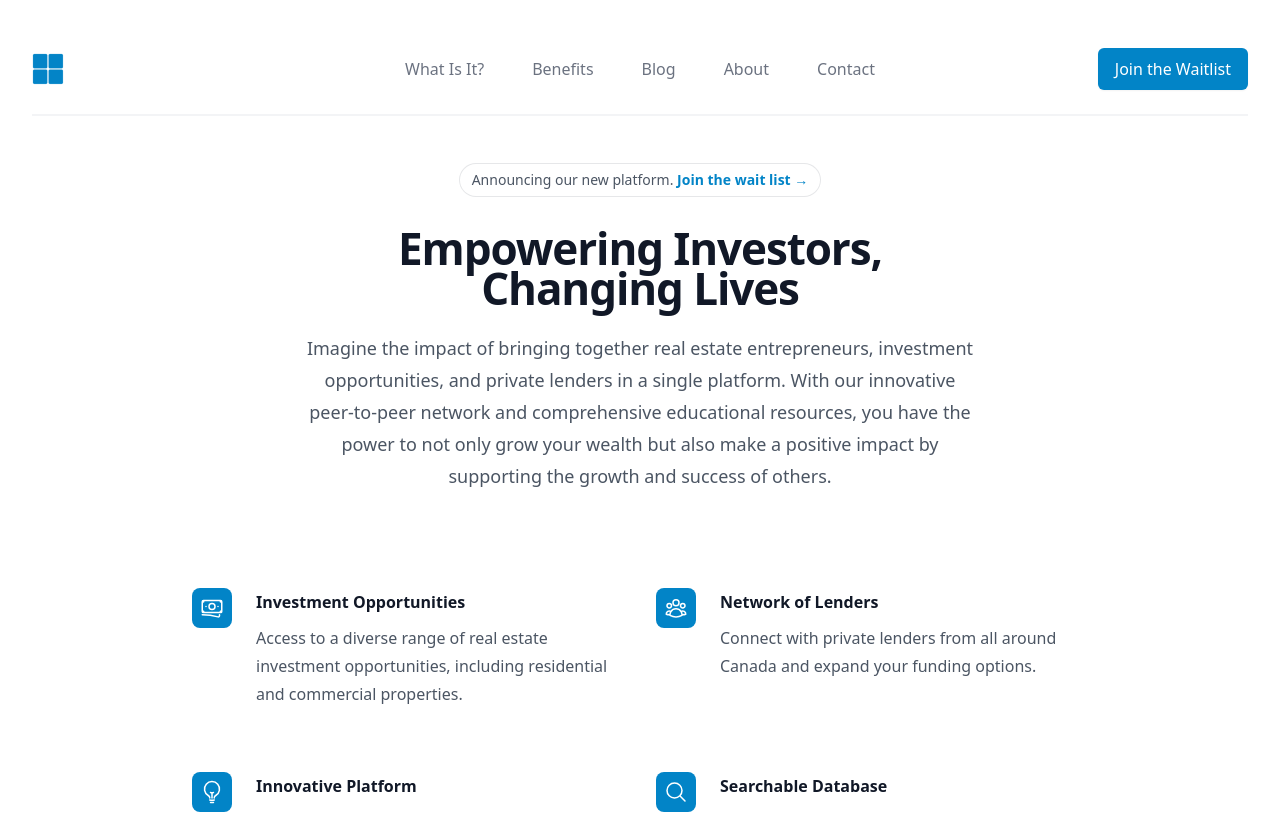
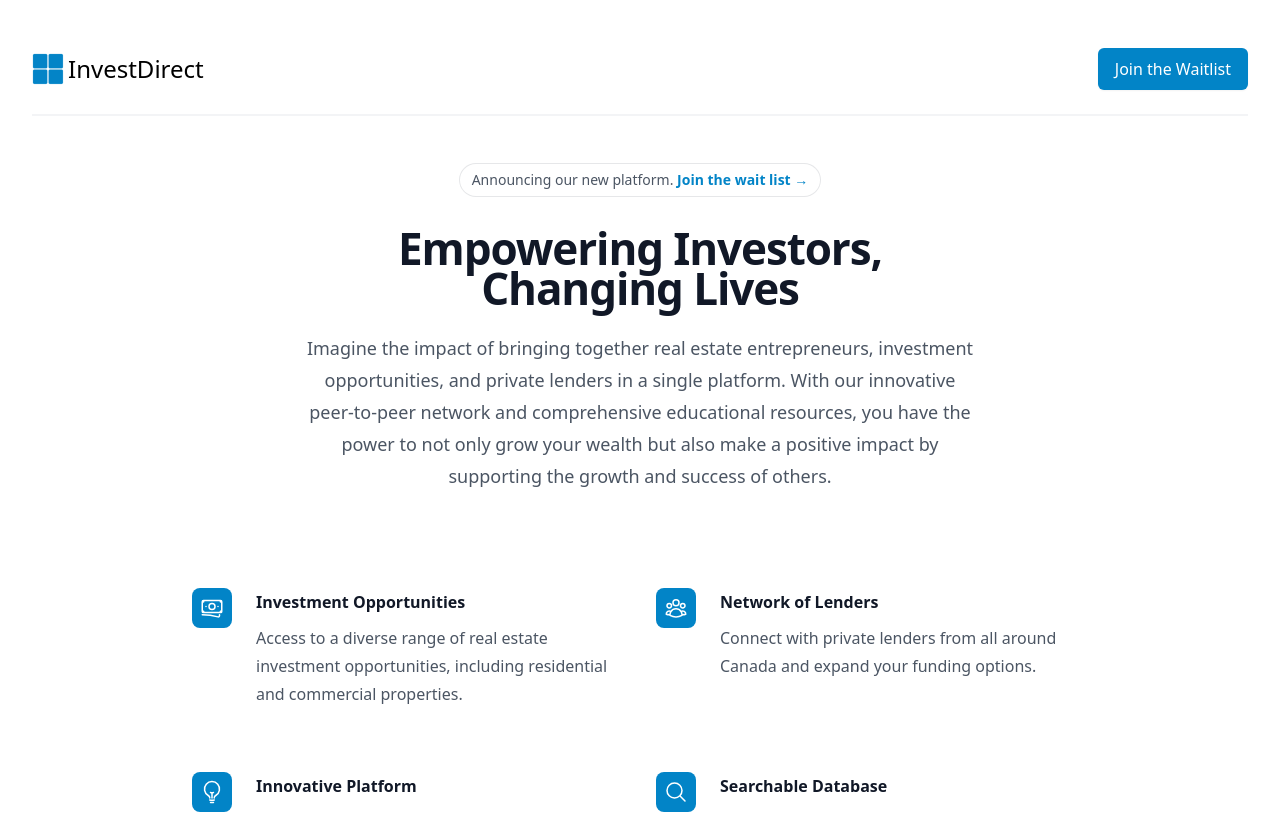
Before and after one commit to aspcanada/mralm-mantine, a Next.js app: page / in a window 1280 px wide. Shown: the top 814 px of the page. Built offline with nearby package versions, Linux system fonts and the light colour scheme.

Commit message:
InvestDirect name

```diff
--- a/components/Nav.js
+++ b/components/Nav.js
@@ -7,15 +7,15 @@ import Link from 'next/link'
 import WaitlistButton from './waitlist-button'
 
 const navigation = [
-  { name: 'What Is It?', href: '/what-is-it' },
-  {
-    name: 'Benefits',
-    href: '/benefits',
-  },
-  { name: 'Blog', href: '/blog' },
-  // { name: 'Marketplace', href: '#' },
-  { name: 'About', href: '/about' },
-  { name: 'Contact', href: '/contact' },
+  // { name: 'What Is It?', href: '/what-is-it' },
+  // {
+  //   name: 'Benefits',
+  //   href: '/benefits',
+  // },
+  // { name: 'Blog', href: '/blog' },
+  // // { name: 'Marketplace', href: '#' },
+  // { name: 'About', href: '/about' },
+  // { name: 'Contact', href: '/contact' },
 ]
 
 export default function Nav() {
@@ -28,9 +28,12 @@ export default function Nav() {
         aria-label="Global"
       >
         <div className="flex lg:flex-1">
-          <Link href="/" className="-m-1.5 p-1.5">
-            <span className="sr-only">Mr ALM</span>
-            <Image className="h-8" src={Logo} alt="" width={32} height={32} />
+          <Link href="/">
+            <span className="sr-only">InvestDirect</span>
+            <Image priority src={Logo} alt="" width={32} height={32} />
+          </Link>
+          <Link href="/">
+            <span className="text-2xl font-thin p-1">InvestDirect</span>
           </Link>
         </div>
         <div className="flex lg:hidden">
--- a/components/blog/intro.js
+++ b/components/blog/intro.js
@@ -2,10 +2,10 @@ export default function Intro() {
   return (
     <section className="flex-col md:flex-row flex items-center md:justify-between mt-16 mb-16 md:mb-12">
       <h1 className="text-3xl md:text-4xl font-bold tracking-tighter leading-tight md:pr-8">
-        Mr ALM Blog.
+        InvestDirect Community Blog.
       </h1>
       <h4 className="text-center md:text-left text-lg mt-5 md:pl-8">
-        Educating Canadians how to invest in mortgages using their RRSPs.
+        Empowering Investors, Changing Lives.
       </h4>
     </section>
   )
--- a/components/footer.js
+++ b/components/footer.js
@@ -80,7 +80,7 @@ export default function Footer() {
         </div>
         <div className="mt-8 md:order-1 md:mt-0">
           <p className="text-center text-xs leading-5 text-gray-500">
-            &copy; 2023 Mr ALM. All rights reserved.
+            &copy; 2023 InvestDirect. All rights reserved.
           </p>
         </div>
       </div>
```
